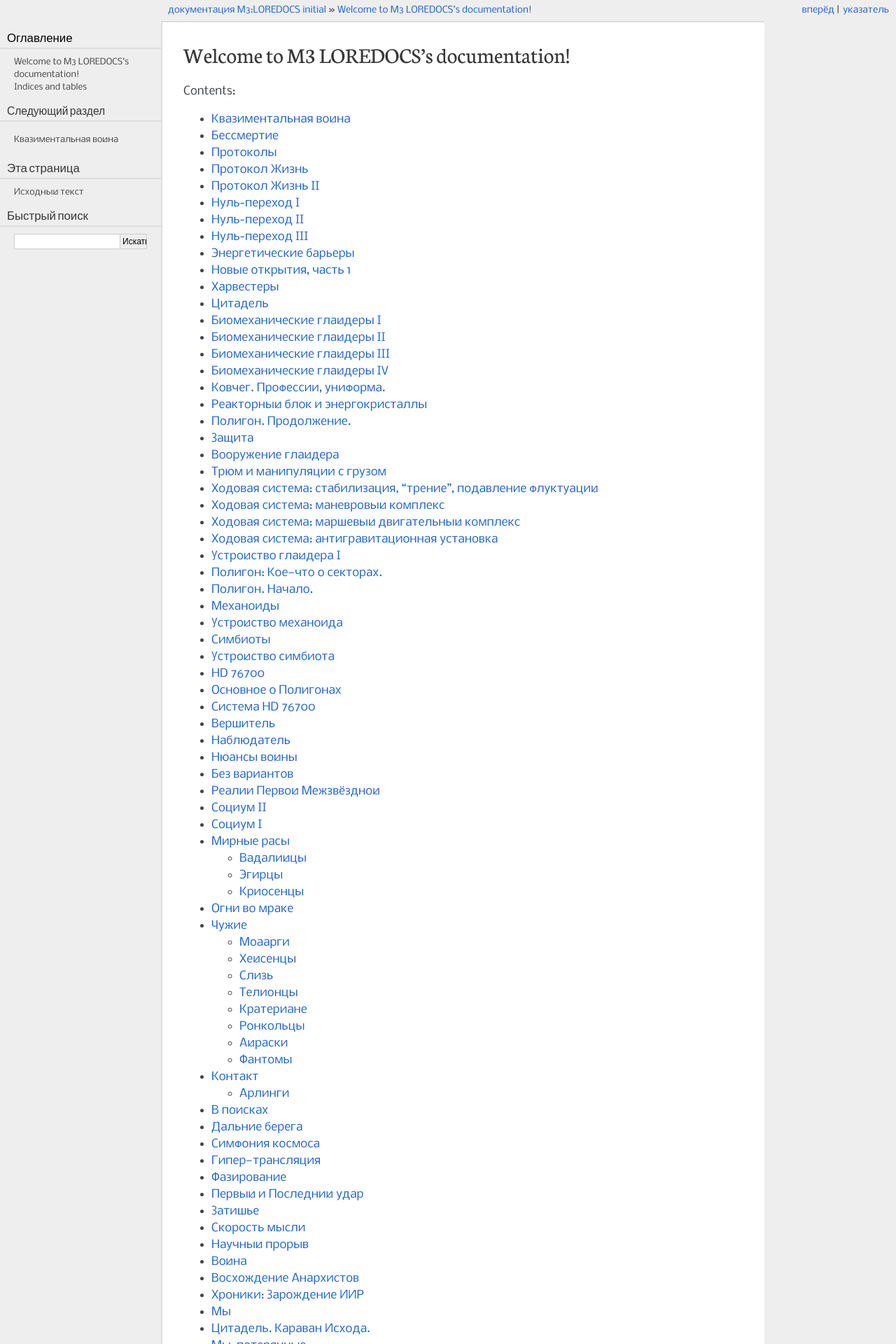
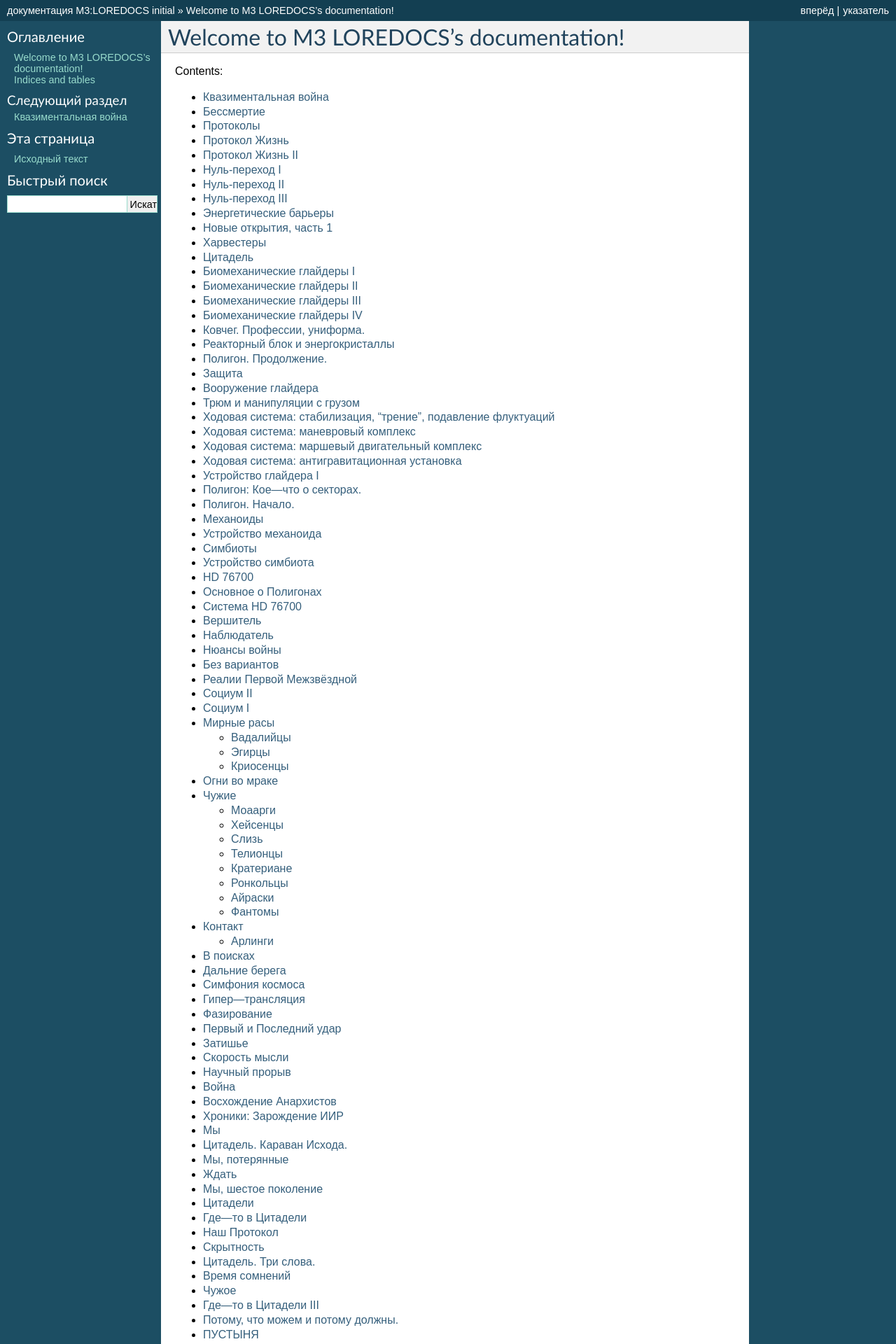
Before and after one commit to himerian/m3lore, a Sphinx documentation site: the page built from docs/source/index.rst, in a window 1280 px wide. Shown: the top 1920 px of the page at 70% size. Built offline with Sphinx 7.4.7, drawn with Linux system fonts in a browser that asks for light colours.

Commit message:
Update conf.py

```diff
--- a/docs/source/conf.py
+++ b/docs/source/conf.py
@@ -54,7 +54,16 @@ exclude_patterns = []
 # The theme to use for HTML and HTML Help pages.  See the documentation for
 # a list of builtin themes.
 #
-html_theme = 'pyramid'
+#    default
+#    sphinxdoc
+#    scrolls
+#    agogo
+#    traditional
+#    nature
+#    haiku
+#    pyramid
+
+html_theme = 'classic'
 
 # Add any paths that contain custom static files (such as style sheets) here,
 # relative to this directory. They are copied after the builtin static files,
```
